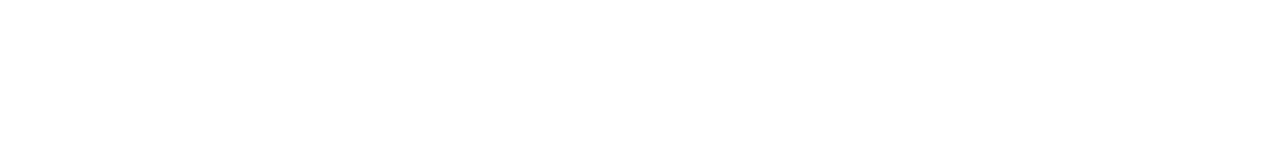
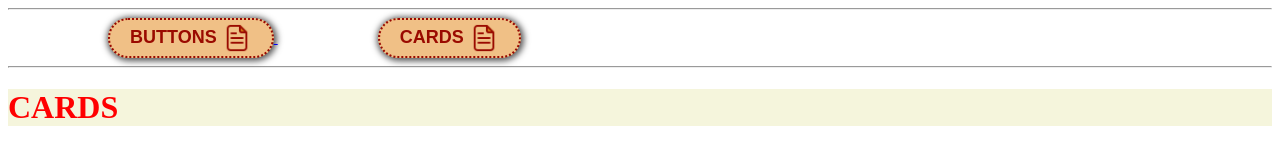
Before and after one commit to ravikanttarare95/icp-11-assignment-13, a plain HTML site: page pages/cards.html in a window 1280 px wide. Drawn offline with Linux system fonts and the light colour scheme.

Commit message:
added buttons as a navbar

```diff
--- a/pages/cards.html
+++ b/pages/cards.html
@@ -1,15 +1,31 @@
 <!DOCTYPE html>
 <html lang="en">
+
 <head>
     <meta charset="UTF-8">
     <meta name="viewport" content="width=device-width, initial-scale=1.0">
     <title>Cards</title>
-    <link rel="stylesheet" href="./../style.css"/>
+    <link rel="stylesheet" href="./../style.css" />
     <style>
 
     </style>
 </head>
+
 <body>
+    <hr />
+    <a href="./../index.html">
+        <button class="nav-buttons">
+            BUTTONS <img src="./../icons/page.png" class="nav-buttons-icon" />
+        </button>
+    </a>
 
+    <a href="cards.html">
+        <button class="nav-buttons">
+            CARDS <img src="./../icons/page.png" class="nav-buttons-icon" />
+        </button>
+    </a>
+    <hr />
+    <h1>CARDS</h1>
 </body>
+
 </html>
--- a/style.css
+++ b/style.css
@@ -1,4 +1,28 @@
-h1{
-color:red;
-background-color:beige;
+h1 {
+  color: red;
+  background-color: beige;
 }
+
+.nav-buttons {
+  background-color: #f0c086;
+  color: #9a0a00;
+  font-size: large;
+  font-weight: bold;
+  border: #9a0a00 2px dotted;
+  margin-left: 100px;
+  padding: 3px 20px;
+  border-radius: 20px;
+  box-shadow: 1px 1px 6px 2px #555555;
+  cursor: pointer;
+}
+.nav-buttons-icon {
+  vertical-align: middle;
+  height: 30px;
+}
+
+.nav-buttons:hover {
+  transition: 0.25s;
+  border: #9a0a00 3px dashed;
+  margin-left: 98px;
+  box-shadow: 2px 3px 8px 3px #555555;
+}
```
Also changed, not shown: index.html (+13 -0 lines), icons/page.png (added).
